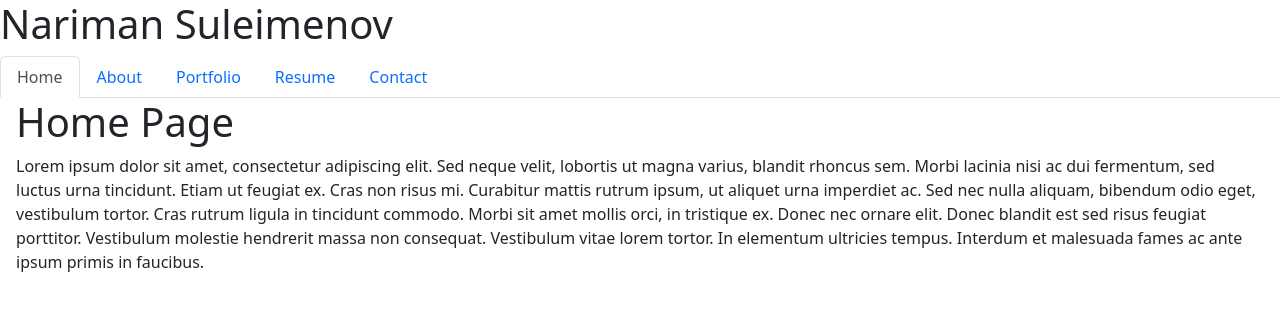
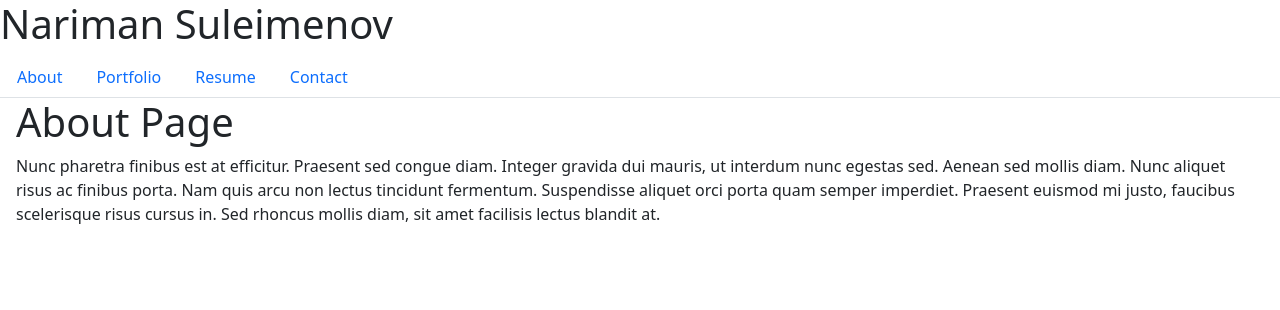
Before and after one commit to NarSulEsz/ReactBasedPortfolio, a React (Vite) app: page / in a window 1280 px wide. Shown: the top 310 px of the page. Built offline with nearby package versions, Linux system fonts and the light colour scheme.

Commit message:
Changed the default page from Home to About

```diff
--- a/src/components/NavTabs.jsx
+++ b/src/components/NavTabs.jsx
@@ -10,7 +10,7 @@ function NavTabs() {
        {/* h1 with my name */}
        <h1> Nariman Suleimenov</h1>
     <ul className="nav nav-tabs">
-      <li className="nav-item">
+      {/*<li className="nav-item">
         <Link
           to="/"
           // This is a conditional (ternary) operator that checks to see if the current page is "Home"
@@ -19,10 +19,10 @@ function NavTabs() {
         >
           Home
         </Link>
-      </li>
+      </li>*/}
       <li className="nav-item">
         <Link
-          to="/About"
+          to="/"
           // Check to see if the currentPage is `About`, and if so we use the active link class from bootstrap. Otherwise, we set it to a normal nav-link
           className={currentPage === '/About' ? 'nav-link active' : 'nav-link'}
         >
--- a/src/main.jsx
+++ b/src/main.jsx
@@ -6,7 +6,6 @@ import 'bootstrap/dist/css/bootstrap.min.css'
 
 import App from './App';
 import Error from './pages/Error';
-import Home from './pages/Home';
 import Contact from './pages/Contact';
 import About from './pages/About';
 import Portfolio from './pages/Portfolio';
@@ -22,10 +21,6 @@ const router = createBrowserRouter([
     children: [
       {
         index: true,
-        element: <Home />,
-      },
-      {
-        path: '/About',
         element: <About />,
       },
       {
--- a/src/pages/Home.jsx
+++ /dev/null
@@ -1,19 +0,0 @@
-export default function Home() {
-  return (
-    <div>
-      <h1>Home Page</h1>
-      <p>
-        Lorem ipsum dolor sit amet, consectetur adipiscing elit. Sed neque
-        velit, lobortis ut magna varius, blandit rhoncus sem. Morbi lacinia nisi
-        ac dui fermentum, sed luctus urna tincidunt. Etiam ut feugiat ex. Cras
-        non risus mi. Curabitur mattis rutrum ipsum, ut aliquet urna imperdiet
-        ac. Sed nec nulla aliquam, bibendum odio eget, vestibulum tortor. Cras
-        rutrum ligula in tincidunt commodo. Morbi sit amet mollis orci, in
-        tristique ex. Donec nec ornare elit. Donec blandit est sed risus feugiat
-        porttitor. Vestibulum molestie hendrerit massa non consequat. Vestibulum
-        vitae lorem tortor. In elementum ultricies tempus. Interdum et malesuada
-        fames ac ante ipsum primis in faucibus.
-      </p>
-    </div>
-  );
-}
```
